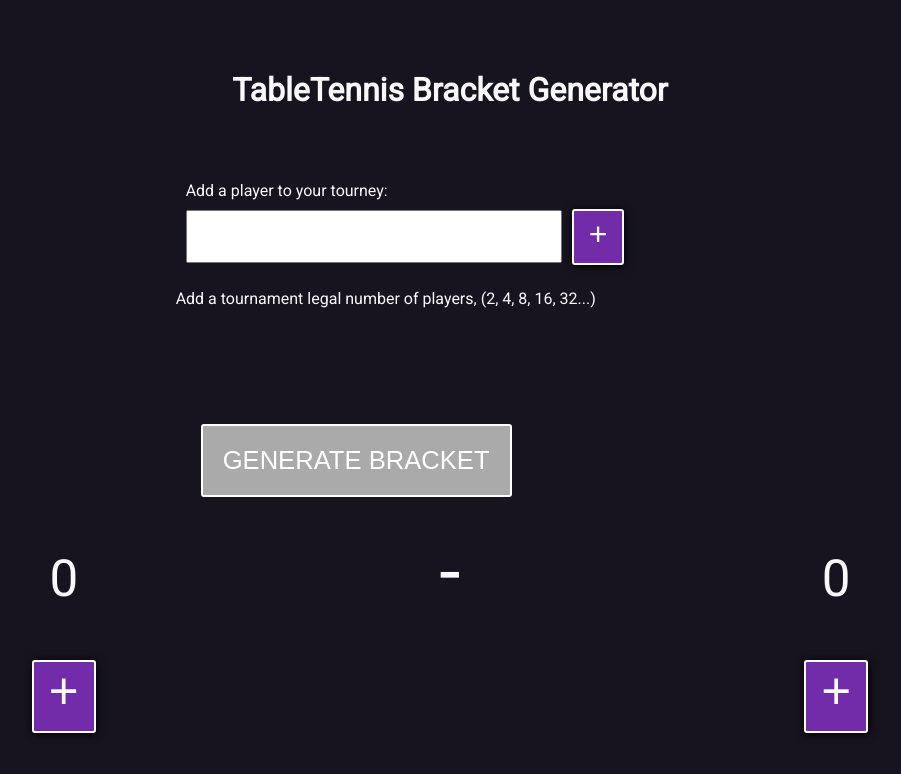
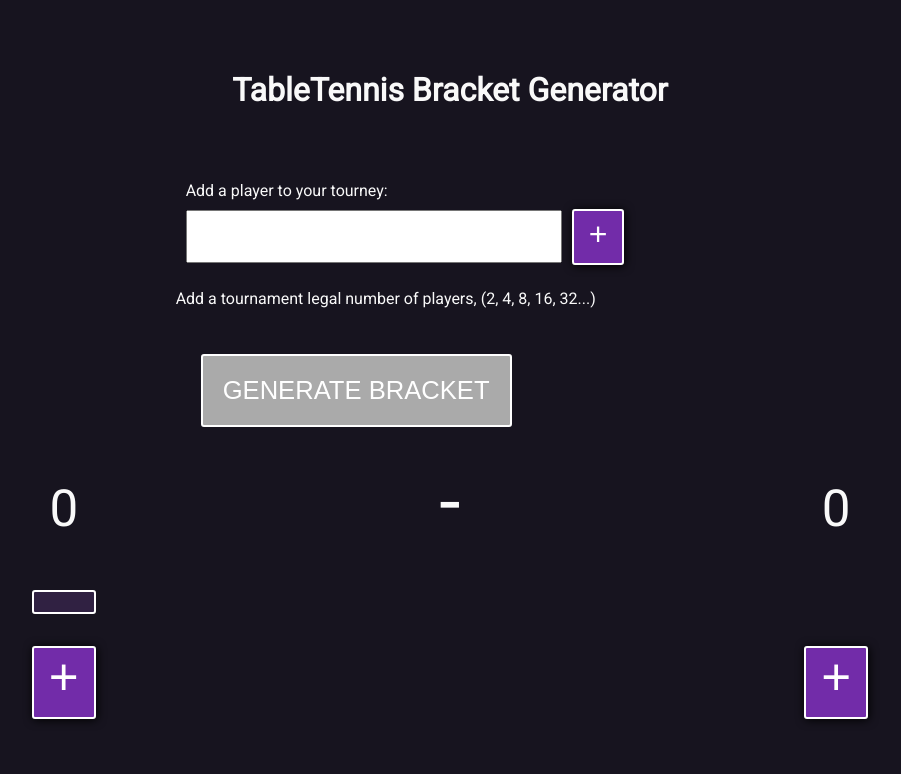
Before and after one commit to AWells64/TableTourney, a React (Create React App) app: page / in a window 1280 px wide. Shown: the top 774 px of the page, without its empty margins (190-1091 px from the left). Built offline with nearby package versions, Linux system fonts and the light colour scheme.

Commit message:
fixed final round grid bug

```diff
--- a/src/components/Bracket.js
+++ b/src/components/Bracket.js
@@ -12,7 +12,7 @@ class Bracket extends Component {
             display: 'grid',
             gridTemplateColumns: `repeat(${NoOfRounds}, 1fr)`,
             gridTemplateRows: `repeat(${players.length / 2}, 1fr)`,
-            height: `${players.length / 2 * 210}px`
+            height: `${players.length / 2 * 250}px`
         }
 
         return(
@@ -30,10 +30,11 @@ class Bracket extends Component {
                             }
 
                             return (
-                                <div className="match" key={ i } style={matchGroupStyle}>
-                                    <p className="match-player-text-1">{ match.player1 }</p>
-                                    <p className="match-player-text-2">{ match.player2 }</p>
-                                </div>
+                                    <div className="match" key={ i } style={matchGroupStyle}>
+                                        <p className="game-number">Game {gameNo}</p>
+                                        <p className="match-player-text-1">{ match.player1 }</p>
+                                        <p className="match-player-text-2">{ match.player2 }</p>
+                                    </div>
                             )
                         })
                     }
--- a/src/components/CurrentGame.js
+++ b/src/components/CurrentGame.js
@@ -18,12 +18,14 @@ class CurrentGame extends Component {
 
     addP1Point() {
         let newPoints = this.state.p1Points + 1;
-        this.setState({ p1Points: newPoints });
+        let flipTurn = (newPoints + this.state.p2Points) % 5 === 0
+        this.setState({ p1Points: newPoints, p1Turn: flipTurn ? !this.state.p1Turn : this.state.p1Turn });
     }
 
     addP2Point() {
         let newPoints = this.state.p2Points + 1;
-        this.setState({ p2Points: newPoints });
+        let flipTurn = (this.state.p1Points + newPoints) % 5 === 0
+        this.setState({ p2Points: newPoints, p1Turn: flipTurn ? !this.state.p1Turn : this.state.p1Turn });
     }
 
     initiateNextGame(winner) {
@@ -43,10 +45,21 @@ class CurrentGame extends Component {
         let { p1Points, p2Points, gameNo } = this.state;
         let winner = "";
 
-        if (p1Points >= 21) {
+        if (p1Points >= 21 && p1Points > (p2Points + 1)) {
             winner = 'p1'
-        } else if (p2Points >= 21) {
+        } else if (p2Points >= 21 && p2Points > (p1Points + 1)) {
             winner = 'p2'
+        }
+
+        const nameStyle = {
+            padding: '10px',
+            border: '2px solid transparent',
+        }
+        const turnStyle = {
+            backgroundColor: '#302142',
+            padding: '10px',
+            border: '2px solid white',
+            borderRadius: '3px'
         }
 
         if (winner === 'p1') {
@@ -78,13 +91,13 @@ class CurrentGame extends Component {
                 <div className="current-game-wrapper">
                     <div>
                         <p className="points">{ p1Points }</p>
-                        <h2>{ this.props.matches[gameNo] ? this.props.matches[gameNo].player1: null  }</h2>
+                        <h2 style={ this.state.p1Turn ? turnStyle : nameStyle}>{ this.props.matches[gameNo] ? this.props.matches[gameNo].player1: null  }</h2>
                         <button className="add-point-button" onClick={ this.addP1Point }>+</button>
                     </div>
                     <p className="hyphen">{ ' - ' }</p>
                     <div>
                         <p className="points">{ p2Points }</p>
-                        <h2>{ this.props.matches[gameNo] ? this.props.matches[gameNo].player2: null }</h2>
+                        <h2 style={ this.state.p1Turn ? nameStyle : turnStyle}>{ this.props.matches[gameNo] ? this.props.matches[gameNo].player2: null }</h2>
                         <button className="add-point-button" onClick={ this.addP2Point }>+</button>
                     </div>
                 </div>
--- a/src/components/Setup.js
+++ b/src/components/Setup.js
@@ -29,7 +29,7 @@ class Setup extends Component {
         const disabledStyle = {
             fontSize: '1.6em',
             marginLeft: '25px',
-            marginTop: '100px',
+            marginTop: '30px',
             padding: '20px',
             backgroundColor: '#aaa',
             color: 'white',
--- a/src/styles/Bracket.css
+++ b/src/styles/Bracket.css
@@ -13,3 +13,12 @@
     border-bottom: 1px solid #aaa;
     padding-bottom: 17px;
 }
+
+.game-number {
+    font-size: 0.8em;
+    text-align: center;
+    border-bottom: 1px solid #aaa;
+    padding: 10px 0px;
+    margin-top: 0px;
+    background-color: #722CA9;
+}
--- a/src/styles/PlayerList.css
+++ b/src/styles/PlayerList.css
@@ -3,9 +3,11 @@
     padding: 0px;
     border: 1px solid 	white;
     box-shadow: 1px 1px 10px black;
-    background-color: #302142;
+    background-color: #251a33;
     border: 2px solid white;
     border-radius: 3px;
+    overflow: scroll;
+    height: 500px;
 }
 
 .player-list-item {
@@ -14,8 +16,9 @@
     flex-direction: row;
     padding: 10px 50px;
     position: relative;
-    border-bottom: 1px solid #aaa;
+    border-bottom: 2px solid #aaa;
     box-shadow: 1px 1px 10px black;
+    background-color: #302142;
 }
 
 .player-name {
--- a/src/styles/Setup.css
+++ b/src/styles/Setup.css
@@ -8,14 +8,10 @@
     margin-right: 100px;
 }
 
-.setup-right-column {
-
-}
-
 .generate-button {
     font-size: 1.6em;
     margin-left: 25px;
-    margin-top: 100px;
+    margin-top: 30px;
     padding: 20px;
     background-color: #722CA9;
     color: white;
--- a/src/utility.js
+++ b/src/utility.js
@@ -40,14 +40,14 @@ export const rowFinder = (startingPlayers, currentRound, matchNo) => {
                             // round 3 = (startingPlayers / 2) + (startingPlayers / 4) + 1
                             // round 4 = (startingPlayers / 2) + (startingPlayers / 4) + (startingPlayers / 8) + 1
 
+
   let firstMatchInRound = 0
   for (let i = 0; i < (currentRound - 1); i += 1) {
-    firstMatchInRound += (startingPlayers / (2 * (currentRound - 1)))
+    firstMatchInRound += (startingPlayers / (2 * (Math.pow(2, i))))
     //console.log(firstMatchInRound);
   }
   firstMatchInRound += 1
-  console.log(firstMatchInRound);
 
-  let rowNumber = (matchNo - firstMatchInRound) + startingRow;
+  let rowNumber = Math.floor((matchNo - firstMatchInRound) + startingRow);
   return rowNumber;
 }
```
